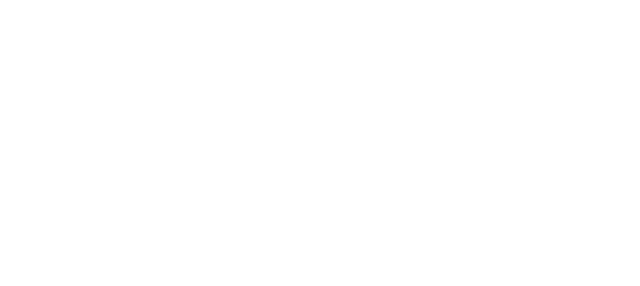
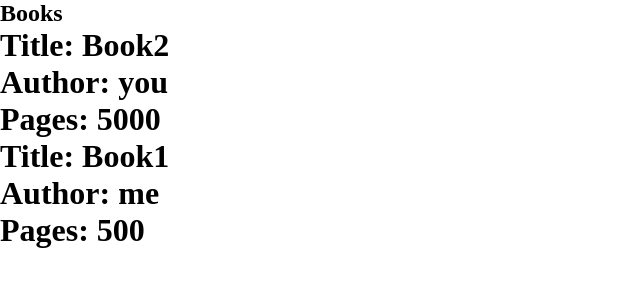
Before and after one commit to johnlombardi389/library, a plain HTML site: page index.html in a window 1280 px wide. Shown: the whole page, without its empty margins (0-640 px from the left). Drawn offline with Linux system fonts and the light colour scheme.

Commit message:
Created functions to add books

```diff
--- a/index.html
+++ b/index.html
@@ -11,5 +11,15 @@
 </head>
 <body>
 
+  <header>
+    <nav></nav>
+  </header>
+
+  <main>
+    <h2>Books</h2>
+    <div class="books">
+    </div>
+  </main>
+
 </body>
 </html>
--- a/script.js
+++ b/script.js
@@ -0,0 +1,39 @@
+const books = document.querySelector('.books');
+
+const myLibrary = [{
+  title: "Book1",
+  author: "me",
+  pages: 500,
+  read: true,
+},
+{
+  title: "Book2",
+  author: "you",
+  pages: 5000,
+  read: false,
+}];
+
+function createBookElement(el, content, className) {
+  const element = document.createElement(el);
+  element.textContent = content;
+  element.setAttribute('class', className);
+  return element;
+}
+
+function createBookItem(book, index) {
+  const bookItem = document.createElement('div');
+  bookItem.setAttribute('id', index);
+  bookItem.setAttribute('key', index);
+  bookItem.setAttribute('class', 'card book');
+  bookItem.appendChild(createBookElement('h1', `Title: ${book.title}`, 'book-title'));
+  bookItem.appendChild(createBookElement('h1', `Author: ${book.author}`, 'book-author'));
+  bookItem.appendChild(createBookElement('h1', `Pages: ${book.pages}`, 'book-pages'));
+  books.insertAdjacentElement('afterbegin', bookItem);
+}
+
+function renderBooks() {
+  myLibrary.map((book, index) => {
+    createBookItem(book, index);
+  }
+)}
+renderBooks();
--- a/style.css
+++ b/style.css
@@ -0,0 +1,5 @@
+*, *::before, *::after {
+  margin: 0;
+  padding: 0;
+  box-sizing: border-box;
+}
```
